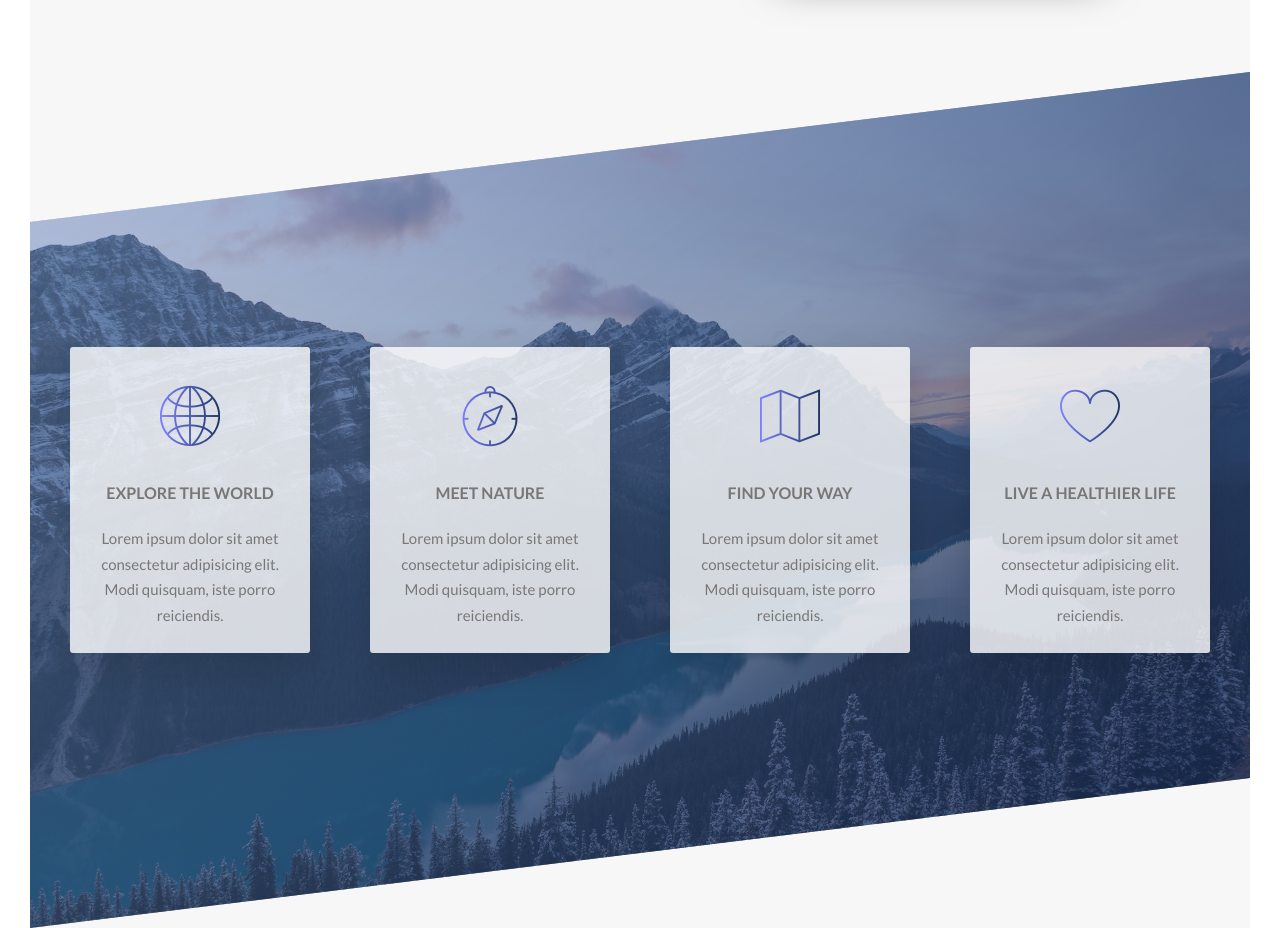
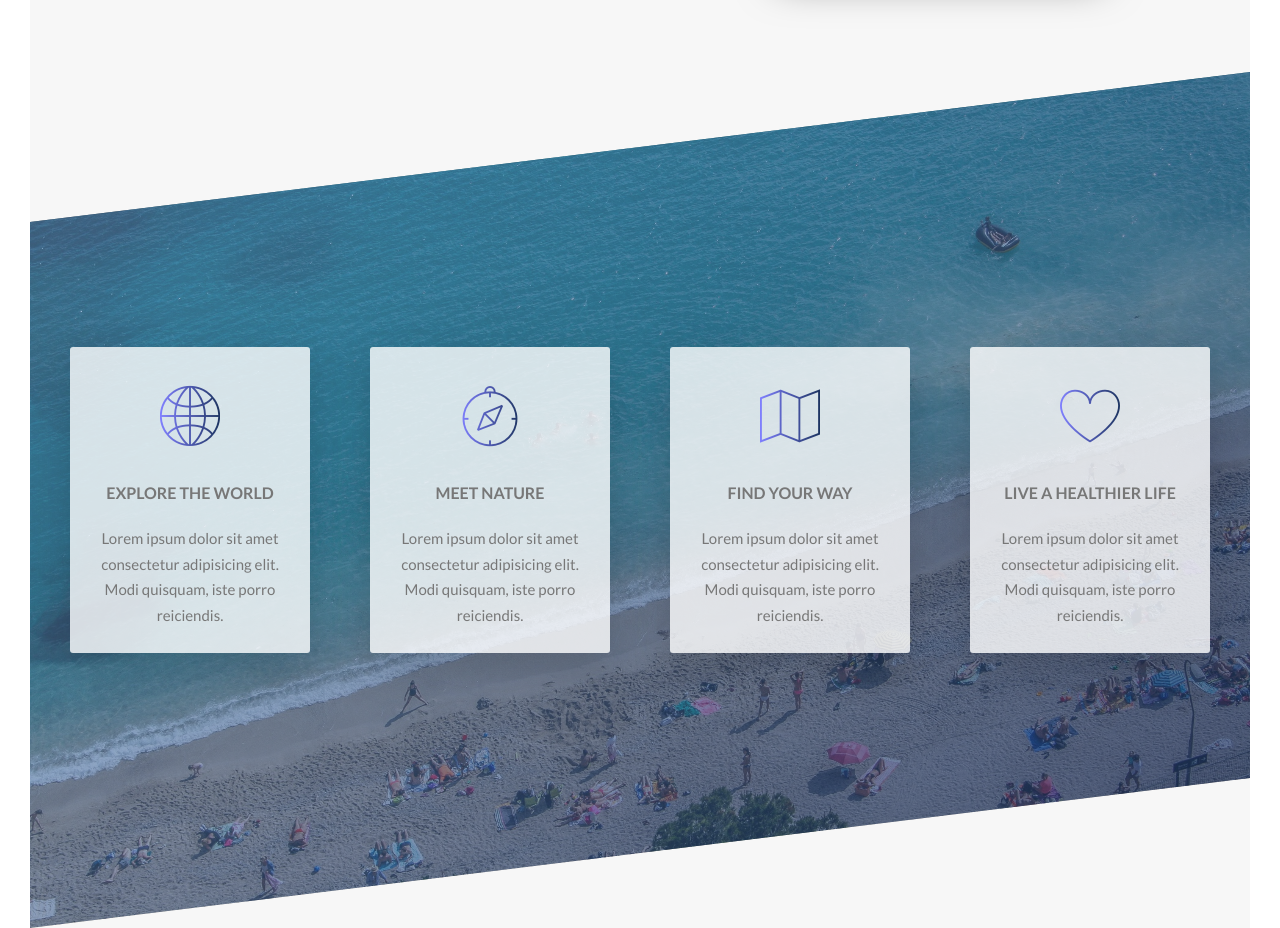
Before and after one commit to m2paulc/Outdoors, a website: page index.html in a window 1280 px wide. Shown: the part 1370-2298 px from the top of the page. Drawn offline with Linux system fonts and the light colour scheme.

Commit message:
changed feature background image

```diff
--- a/scss/layout/_features.scss
+++ b/scss/layout/_features.scss
@@ -1,7 +1,8 @@
 .section-features {
   padding: 20rem 0;
-  background-image: linear-gradient(to right bottom, rgba($color-primary-light, 0.5), rgba($color-primary-dark, 0.7)), url('../img/nat-4.jpg');
+  background: linear-gradient(to right bottom, rgba($color-primary-light, 0.5), rgba($color-primary-dark, 0.7)), url('../img/nat-4-alt.jpg');
   background-size: cover;
+  background-position: bottom;
   transform: skewY(-7deg);
   margin-top: -10rem;
 
```
Also changed, not shown: css/style.css, img/nat-4-alt.jpg (added), 1 other file.
